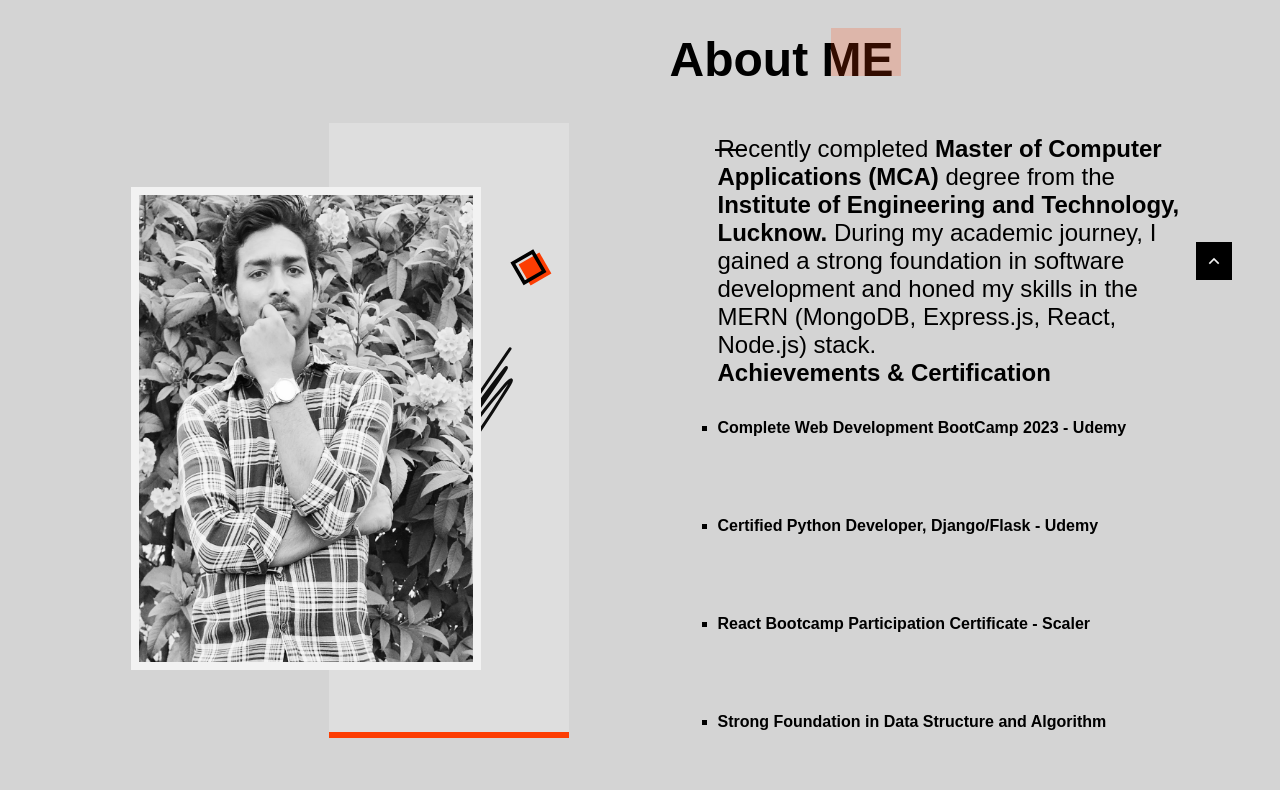
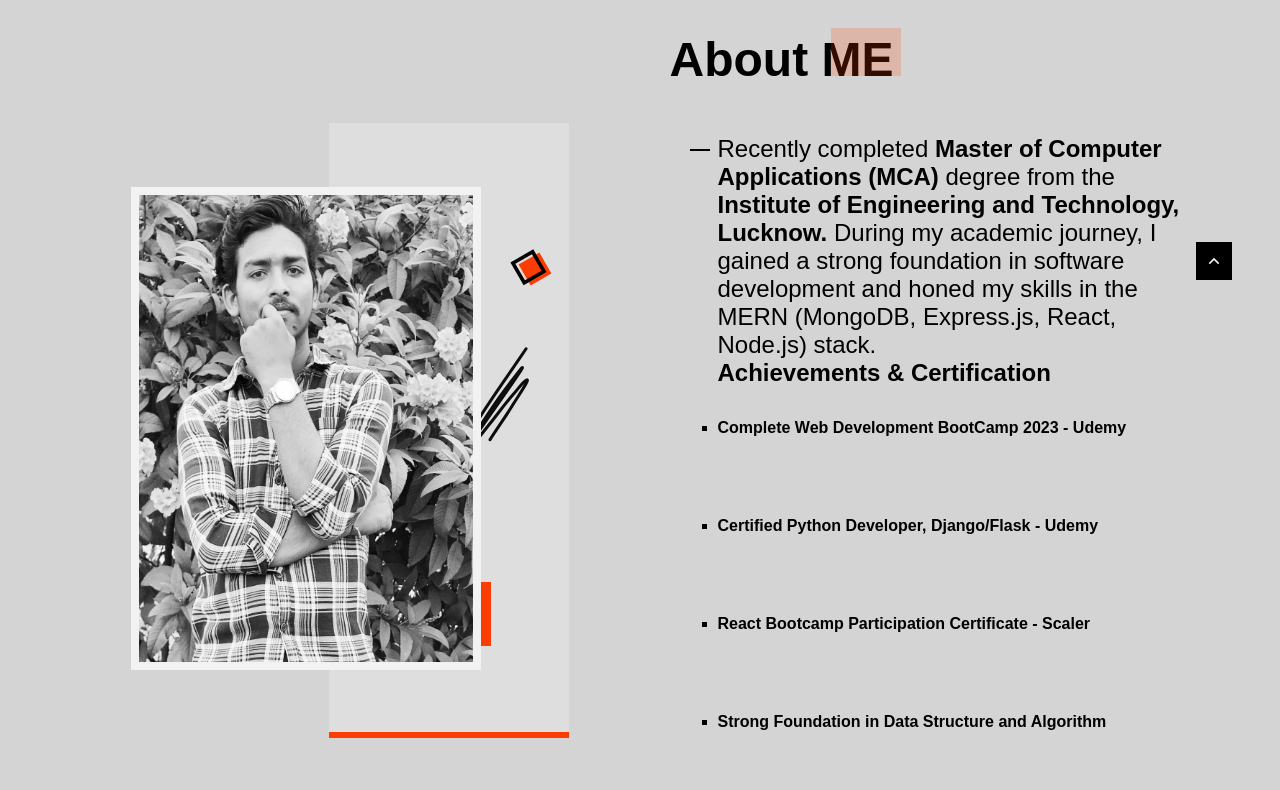
Before and after one commit to Code-VPIN/techlyf-portfolio, a plain HTML site: page index.html in a window 1280 px wide. Shown: the part 920-1710 px from the top of the page. Drawn offline with nearby package versions, Linux system fonts and the light colour scheme; a web font is replaced by a local one.

```diff
--- a/assets/css/styles.css
+++ b/assets/css/styles.css
@@ -1381,14 +1381,14 @@
 
   .about__line {
     width: 80px;
-    right: -2rem;
+    right: -3rem;
     top: 10rem;
   }
 
   .about__box {
     width: 64px;
     height: 64px;
-    right: -.75px;
+    right: -10px;
   }
 
   .about__container .section__title-1 {
@@ -1407,9 +1407,9 @@
   }
 
   .about__description::after {
-    width: 32px;
+    width: 20px;
     height: 2px;
-    left: -3px;
+    /* left: -px; */
     top: 14px;
   }
 
```
